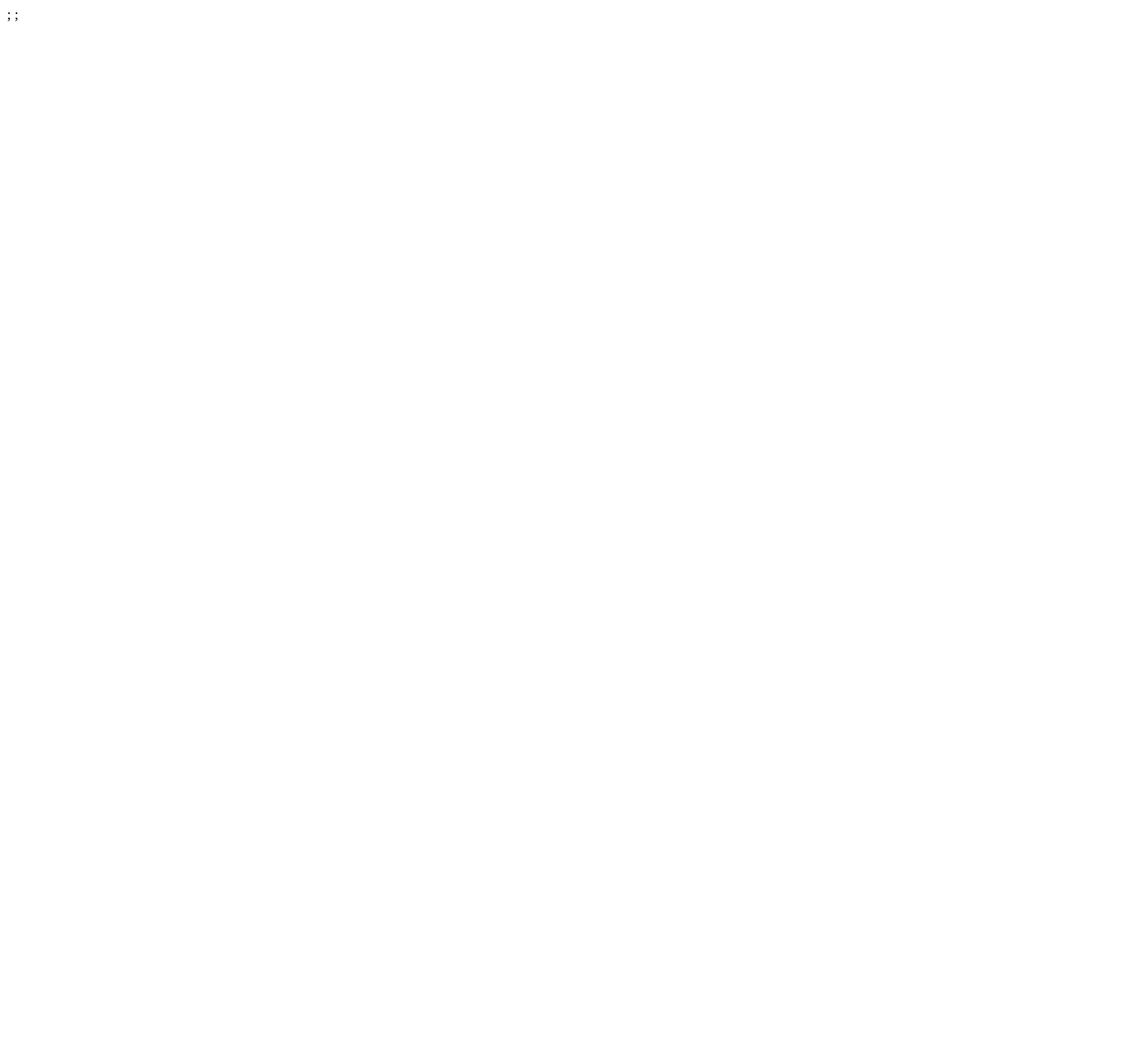
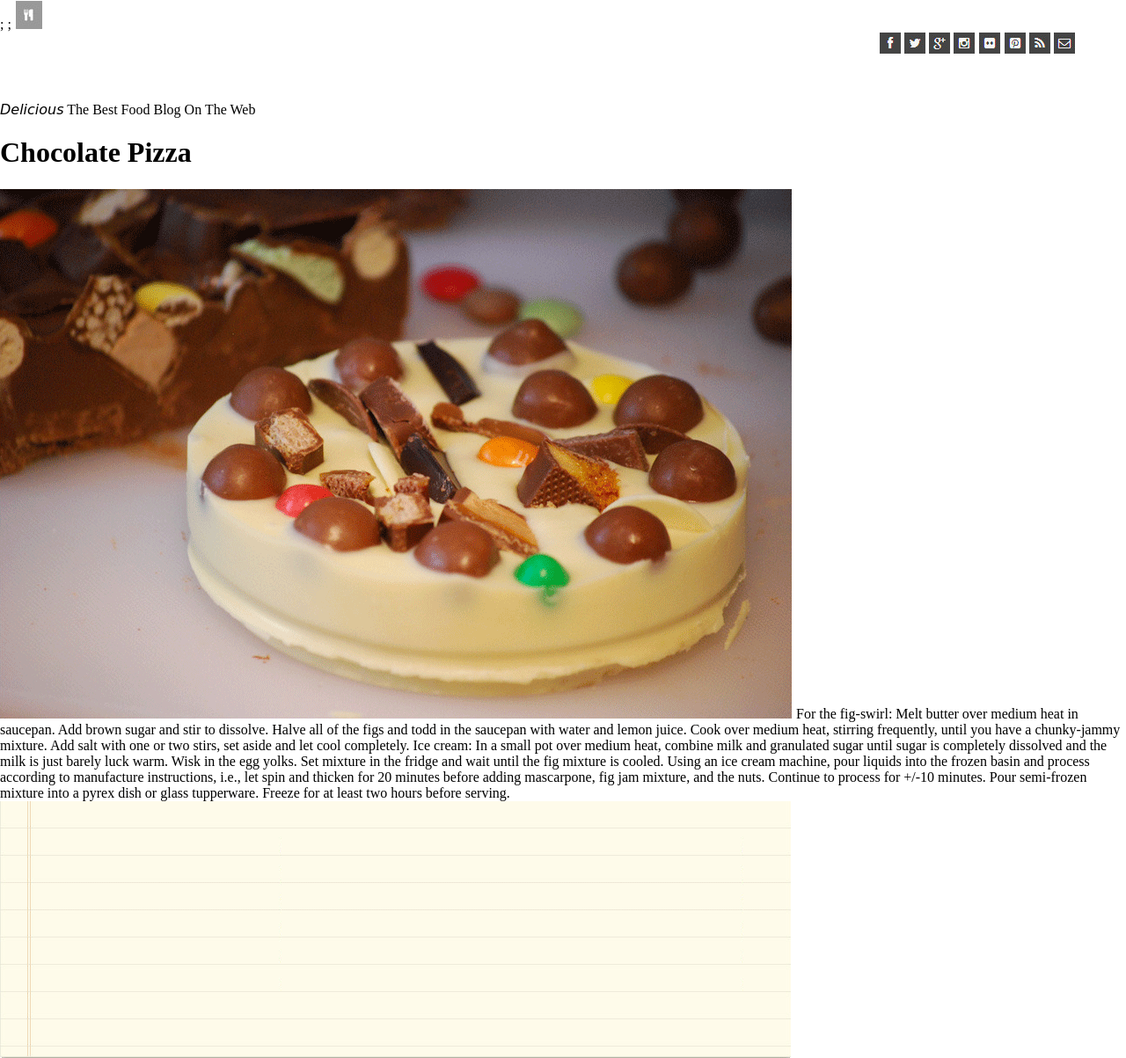
Before and after one commit to kcboggs/chocolate-pizza, a plain HTML site: page index.html in a window 1280 px wide. Shown: the top 1203 px of the page at 88% size. Before the commit the page ends 800 px from the top, so only its background shows below. Drawn offline with Linux system fonts and the light colour scheme.

Commit message:
added content to HTML

```diff
--- a/css/style.css
+++ b/css/style.css
@@ -0,0 +1,13 @@
+body{
+  margin: 0;
+  padding: 0;
+}
+header{
+  padding-left: 1000px;
+  margin-bottom: 50px;
+}
+p1{
+  font-style: italic;
+  font-family: cursive;
+  text-align: left;
+}
--- a/index.html
+++ b/index.html
@@ -7,10 +7,45 @@
   <link rel="stylesheet" href="css/style.css">;
   <title>Chocolate Pizza</title>
 </head>
+
 <body>
-  <header></header>
-  <main></main>
-  <footer></footer>
+  <img src="images/small-logo.png">
+
+  <header>
+    <img a src="images/fb-icon.png"></a>
+    <img src="images/twit-icon.png">
+    <img src="images/gp-icon.png">
+    <img src="images/insta-icon.png">
+    <img src="images/flic-icon.png">
+    <img src="images/pint-icon.png">
+    <img src="images/rss-icon.png">
+    <img src="images/mail-icon.png">
+  </header>
+
+  <p1>Delicious</p1>
+
+  <p2>The Best Food Blog On The Web</p2>
+
+  <h1>Chocolate Pizza</h1>
+
+  <img src="images/choco-pizza.png"
+  <main>
+    <p3>For the fig-swirl: Melt butter over medium heat in saucepan. Add brown sugar and stir to dissolve. Halve all of the figs and todd in the saucepan with water and lemon juice. Cook over medium heat, stirring frequently, until you have a chunky-jammy mixture. Add salt with one or two stirs, set aside and let cool completely.
+
+    Ice cream: In a small pot over medium heat, combine milk and granulated sugar until sugar is completely dissolved and the milk is just barely luck warm. Wisk in the egg yolks. Set mixture in the fridge and wait until the fig mixture is cooled.
+
+    Using an ice cream machine, pour liquids into the frozen basin and process according to manufacture instructions, i.e., let spin and thicken for 20 minutes before adding mascarpone, fig jam mixture, and the nuts. Continue to process for +/-10 minutes. Pour semi-frozen mixture into a pyrex dish or glass tupperware. Freeze for at least two hours before serving.
+    </p3>
+
+    <img src="images/list-bg.png"
+  </main>
+    <footer>
+    <img src="images/van-pic.png">
+    <p>Vanessa Stevenson</p>
+    <p>Food enthusiast, photography fan. Add a pinch of raw foodism and that's pretty much who I am.</p>
+
+
+  </footer>
 
 </body>
 </html>
```
Also changed, not shown: images/choco-pizza.png (added), images/fb-icon.png (added), images/flic-icon.png (added), images/gp-icon.png (added), images/insta-icon.png (added), images/list-bg.png (added), images/logo.png (added), images/mail-icon.png (added), images/pint-icon.png (added), images/rss-icon.png (added), images/small-logo.png (added), images/twit-icon.png (added), images/van-pic.png (added).
